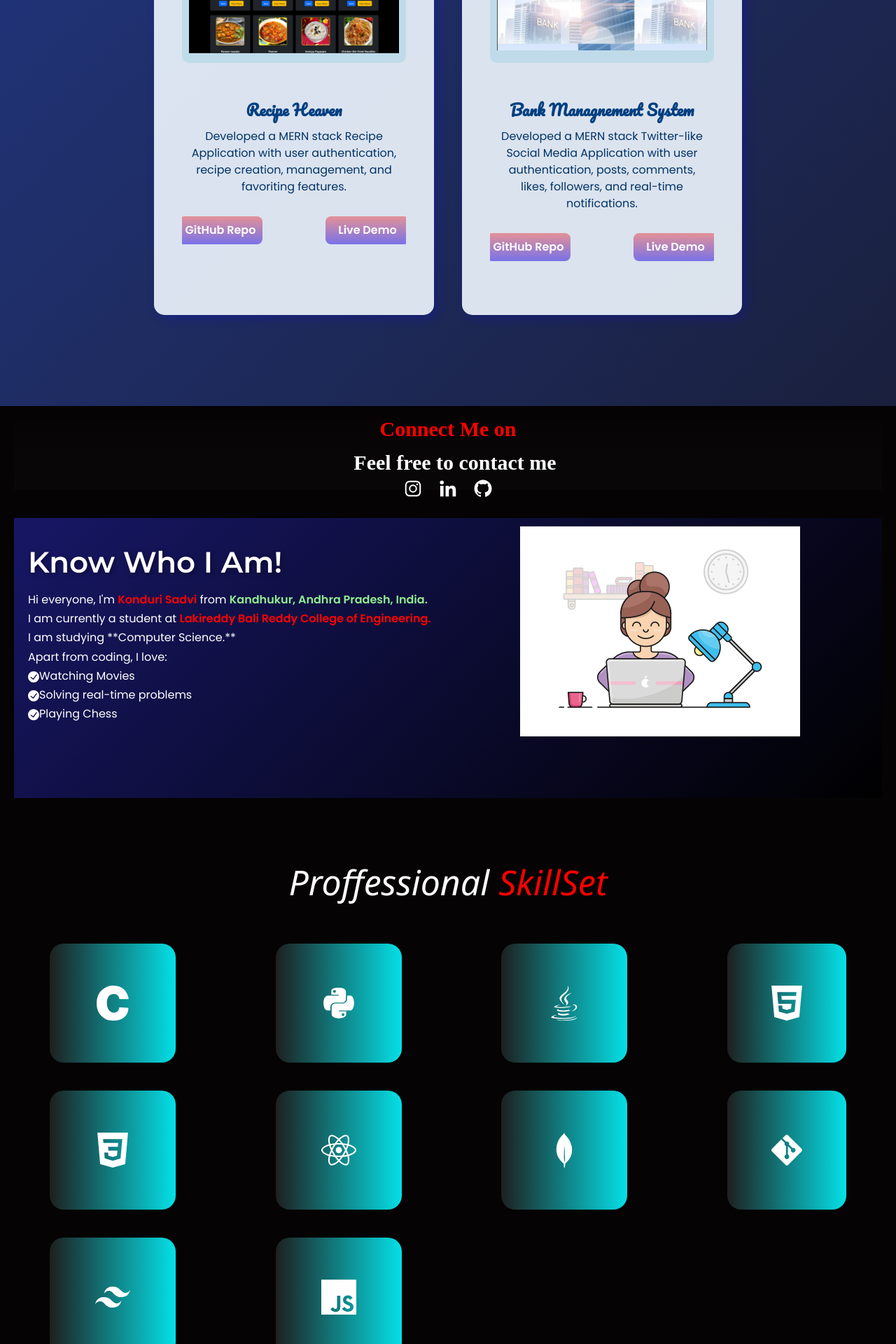
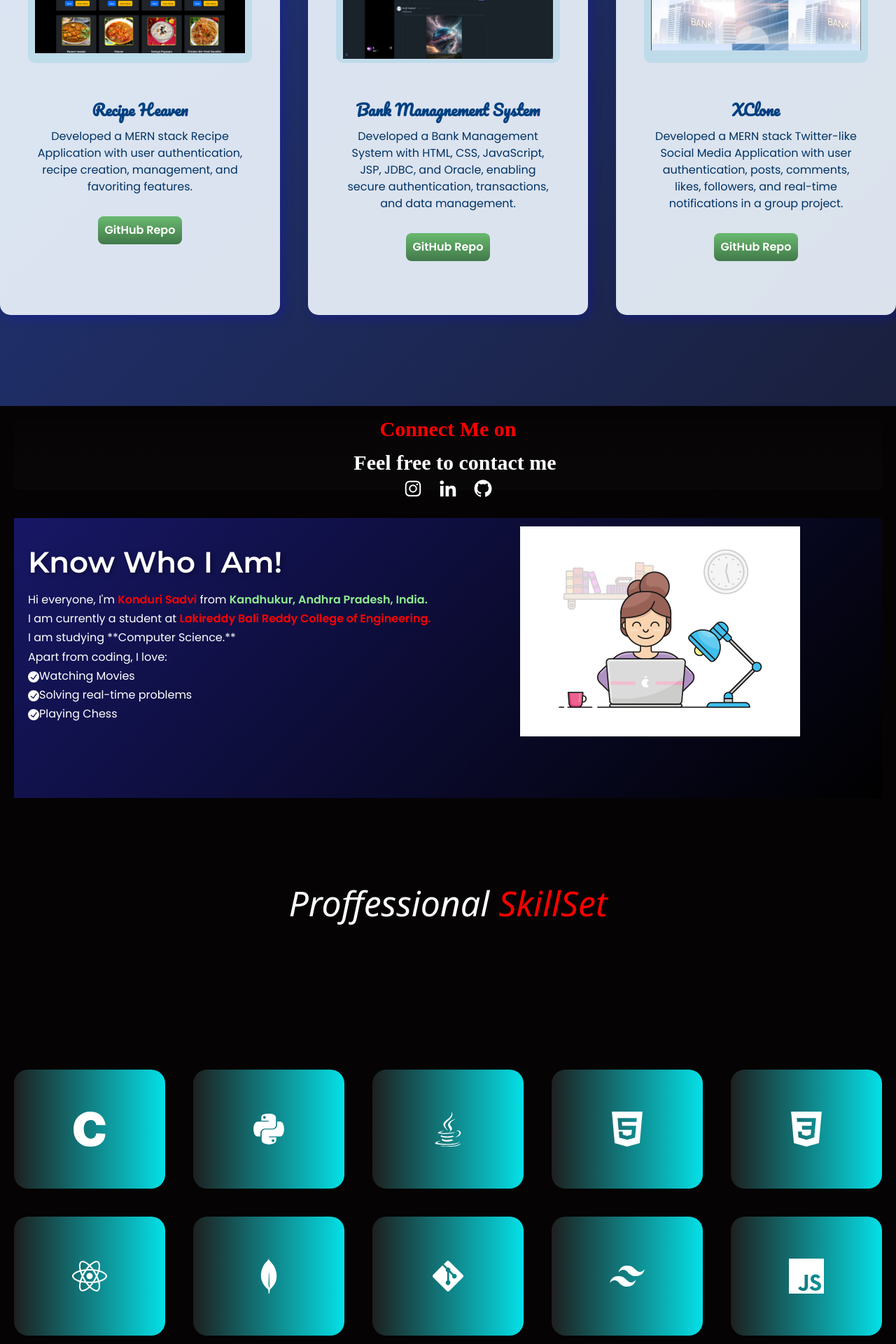
Before and after one commit to Sadvi-Konduri/PortFolio-Main, a React (Vite) app: page / in a window 1280 px wide. Shown: the part 1820-3740 px from the top of the page at 70% size. Built offline with nearby package versions, Linux system fonts and the light colour scheme.

Commit message:
Initial commit

```diff
--- a/src/components/Card.jsx
+++ b/src/components/Card.jsx
@@ -14,9 +14,6 @@ const CardDemo = ({imgUrl, title, Description, gitlink, demolink}) => {
           <Flex className="card-buttons" gap={"70px"}>
             <Link href={gitlink} isExternal>
               <Button className="butt" color={"white"}>GitHub Repo</Button>
-            </Link>
-            <Link href={demolink} isExternal>
-              <Button className="butt" color={"white"}>Live Demo</Button>
             </Link>
           </Flex>
         </Box>
--- a/src/components/Footer.jsx
+++ b/src/components/Footer.jsx
@@ -48,11 +48,6 @@ const Footer = () => {
           <a href="https://www.linkedin.com/in/sadvi-konduri-579b64299/" target="_blank" rel="noopener noreferrer">
             <BsLinkedin size="26px" color="#1DA1F2" className="social-icon" />
           </a>
-
-          <a href="https://leetcode.com/u/Sadvi_konduri/" target="_blank" rel="noopener noreferrer">
-            <BsInstagram size="26px" color="#E1306C" className="social-icon" />
-          </a>
-
           <a href="https://github.com/Sadvi-Konduri" target="_blank" rel="noopener noreferrer">
             <BsGithub size="26px" color="white" className="social-icon" />
           </a>
--- a/src/components/Projects.jsx
+++ b/src/components/Projects.jsx
@@ -3,6 +3,7 @@ import { Box, Flex, Text } from "@chakra-ui/react";
 import CardDemo from "./Card";
 import threads from "../assets/threads.jpg";
 import food from "../assets/Bank.jpg";
+import xclone from "../assets/xclone.jpg";
 
 const Projects = () => {
   const projects = [
@@ -15,11 +16,19 @@ const Projects = () => {
       demolink: "",
     },
     {
-      imgUrl: food,
+      imgUrl: xclone,
       title: "Bank Managnement System",
       Description:
-        "Developed a MERN stack Twitter-like Social Media Application with user authentication, posts, comments, likes, followers, and real-time notifications.",
+        "Developed a Bank Management System with HTML, CSS, JavaScript, JSP, JDBC, and Oracle, enabling secure authentication, transactions, and data management.",
       gitlink: "https://github.com/Sadvi-Konduri/Bank",
+      demolink: "",
+    },
+    {
+      imgUrl: food,
+      title: "XClone",
+      Description:
+        "Developed a MERN stack Twitter-like Social Media Application with user authentication, posts, comments, likes, followers, and real-time notifications in a group project.",
+      gitlink: "https://github.com/Sadvi-Konduri/xclone",
       demolink: "",
     },
   ];
--- a/src/components/contact/skill.css
+++ b/src/components/contact/skill.css
@@ -1,46 +1,61 @@
-.skill{
+.skill {
+  margin-right: 100px;
+  align-items: center;
+  background: linear-gradient(to bottom, rgba(25, 118, 210, 0.7), rgba(13, 71, 161, 0.7));
+  padding: 40px;
+  border-radius: 10px;
+}
 
+.skill-set {
+  background: linear-gradient(to bottom, rgba(255, 87, 34, 0.7), rgba(183, 28, 28, 0.7));
+  margin-left: auto;
+  padding: 30px;
+  border-radius: 10px;
+}
 
-  margin-right: 150px;
-  align-items: center;
-  background: linear-gradient(to bottom, rgba(4, 174, 235, 0.5), rgba(89, 85, 133, 0.5));
+.contact {
+  animation: fadeIn 2s;
+  cursor: pointer;
+  gap: 12px;
+  transition: all 0.3s ease-in-out;
+}
 
+.contact:hover {
+  transform: scale(1.05);
+}
 
- }
- .skill-set{
-   background: linear-gradient(to bottom, rgba(162, 120, 120, 0.5), rgba(89, 85, 133, 0.5));
-   margin-left: 100%;
- }
- .contact{
-   animation: fadeIn 2s;
+.butt {
+  animation: fadeIn 2s;
+  background: linear-gradient(to bottom, rgba(76, 175, 80, 0.8), rgba(27, 94, 32, 0.8));
+  cursor: pointer;
+  padding: 15px 25px;
+  border-radius: 8px;
+  font-weight: bold;
+  color: white;
+  transition: all 0.3s ease-in-out;
+}
 
-   cursor: pointer;
-   gap: 10px;
+.butt:hover {
+  background: linear-gradient(to bottom, rgba(139, 195, 74, 0.8), rgba(56, 142, 60, 0.8));
+  transform: scale(1.08);
+}
 
+.skills {
+  display: grid;
+  gap: 40px;
+  margin-top: -250px;
+  overflow: auto;
+  justify-content: center;
+  grid-template-columns: repeat(auto-fit, minmax(180px, 1fr));
+}
 
- }
-
-
- .butt{
-   animation: fadeIn 2s;
-   background: linear-gradient(to bottom, rgba(237, 64, 64, 0.5), rgba(21, 2, 225, 0.5));
-   cursor: pointer;
-
- }
- .butt:hover{
-   background:linear-gradient(to bottom, rgba(204, 38, 233, 0.5), rgba(18, 2, 186, 0.5));
-   transform: scale(1.06);
- }
-
- .skills{
-   justify-content: center;
-   margin-top: -400px;
-
-   display: grid;
-   gap: 40px;
-   overflow: auto;
-   justify-content: space-around;
-
-
-   grid-template-columns: 180px 180px 180px auto  ;
- }
+@keyframes fadeIn {
+  from {
+    opacity: 0;
+    transform: translateY(20px);
+  }
+  to {
+    opacity: 1;
+    transform: translateY(0);
+  }
+}
--- a/src/components/contact/skillSet.jsx
+++ b/src/components/contact/skillSet.jsx
@@ -17,9 +17,6 @@ const skillSet = () => {
     { icon: FaGitAlt },
     { icon: SiTailwindcss },
     { icon: SiJavascript },
-
-
-
   ]
   return (
 
```
Also changed, not shown: src/assets/xclone.jpg (added).
